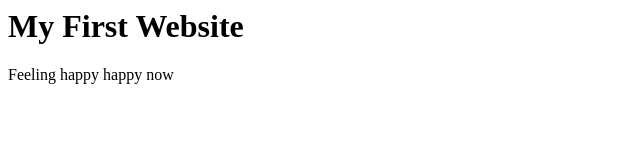
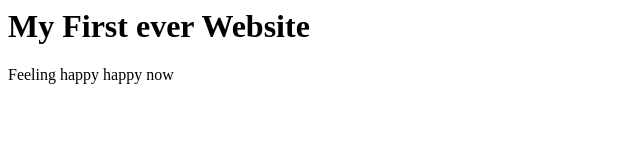
Before and after one commit to kaiserhamid45/my-first-website, a plain HTML site: page index.html in a window 1280 px wide. Shown: the whole page, without its empty margins (0-640 px from the left). Drawn offline with Linux system fonts and the light colour scheme.

Commit message:
adding a little more code

```diff
--- a/index.html
+++ b/index.html
@@ -1,2 +1,2 @@
-<h1>My First Website</h1>
+<h1>My First ever Website</h1>
 <p>Feeling happy happy now</p>
```
